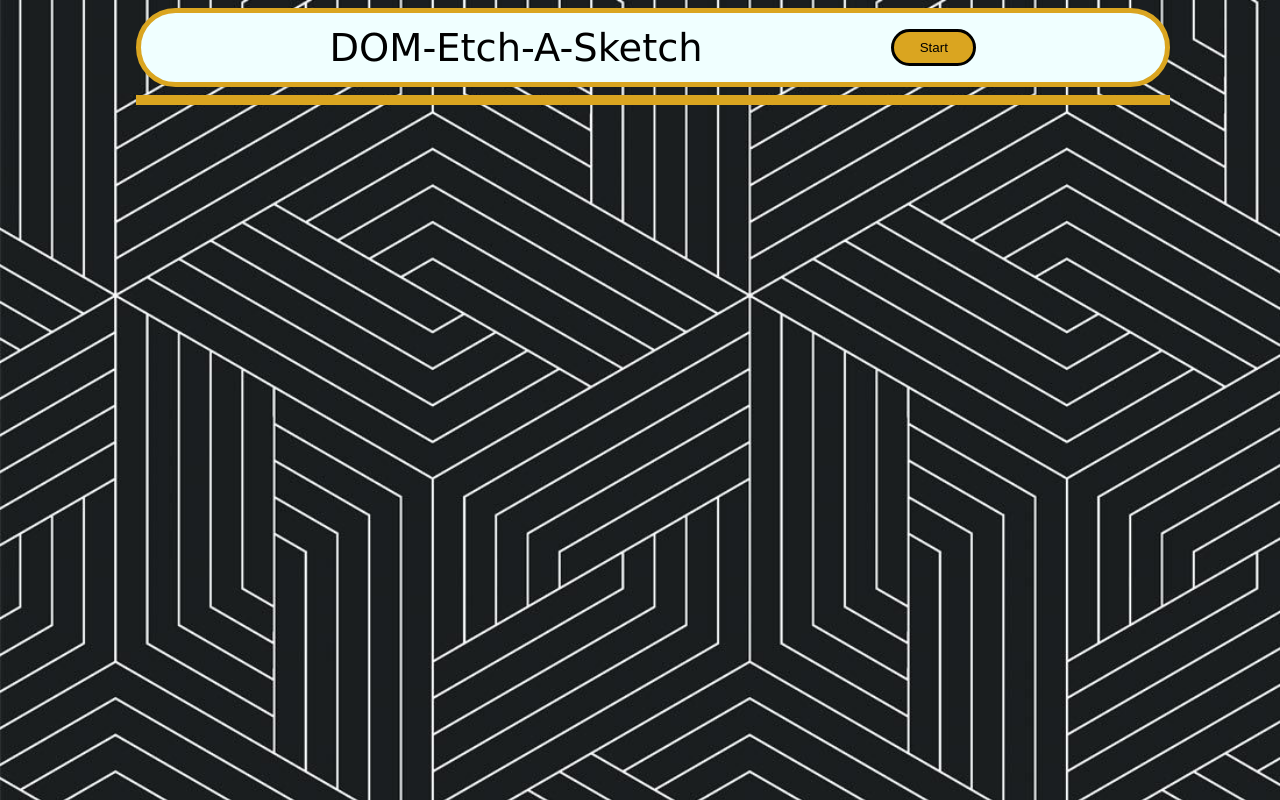
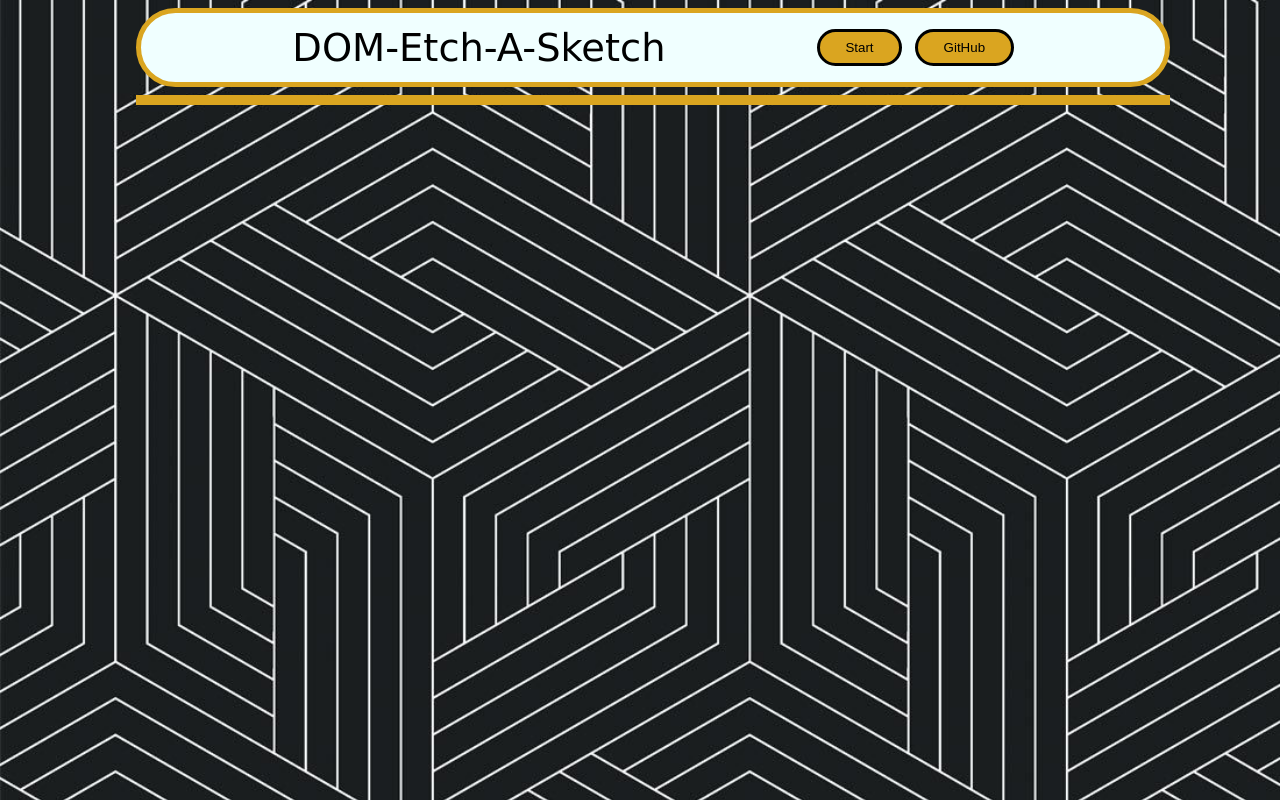
Before and after one commit to danielquerrey/DOM-Etch-A-Sketch, a plain HTML site: page index.html in a window 1280 px wide. Drawn offline with Linux system fonts and the light colour scheme.

Commit message:
v1.2.0
Added GitHub button.

```diff
--- a/index.html
+++ b/index.html
@@ -2,21 +2,22 @@
 <html lang="en">
 
 <head>
-    <meta charset="utf-8" name = "viewport" content = "width = device-width, initial-scale=1">
+    <meta charset="utf-8" name="viewport" content="width = device-width, initial-scale=1">
     <title>DOM-Etch-A-Sketch</title>
     <link href="style.css" rel="stylesheet">
 </head>
 
 <body>
-    <!-- Let's load a loading page -->
-
     <div class="loading-page">
         <div class="page-item" id='header'>
-            <div id = 'header-title'>
+            <div id='header-title'>
                 <p id='title-text'>DOM-Etch-A-Sketch</p>
             </div>
             <div id='header-btn-placeholder'>
                 <button id='header-btn'>Start</button>
+                <button id='git-btn'>GitHub</button>
+
+
             </div>
         </div>
         <div class="page-item" id="box-array">
--- a/script.js
+++ b/script.js
@@ -5,7 +5,6 @@ function startGame(e) {
     let num_boxes = Number(prompt(" Enter number of grid squares (A * A) "));
     if (!num_boxes) return console.log("Wrong input"); // type check HERE
     console.log(num_boxes);
-    // if (Object.is(document.querySelector('#box-array').firstElementChild, null)) return console.log('no child');
     let boxArray = document.querySelector('#box-array');
     if (!(boxArray.hasChildNodes())) { console.log('no child'); }
     else {
@@ -21,7 +20,6 @@ function startGame(e) {
         for (let j = 0; j < num_boxes; j++) {
             let cell = document.createElement('div');
             cell.id = 'cell';
-            // console.log(cell);
             row.appendChild(cell);
         }
         let row_sel = document.querySelector('#box-array');
@@ -32,6 +30,12 @@ function startGame(e) {
 
 }
 
+function gitLink(e) {
+    window.open("https://github.com/danielquerrey/DOM-Etch-A-Sketch", "_blank");
+}
+
+let gitButton = document.querySelector('#git-btn');
+gitButton.addEventListener('click', gitLink);
 
 let startButton = document.querySelector('#header-btn');
 startButton.addEventListener('click', startGame);
--- a/style.css
+++ b/style.css
@@ -58,14 +58,11 @@ p {
 
 #header-btn-placeholder {
     display: flex;
-    justify-content: center;
+    justify-content: space-around;
 }
 
 #header-btn {
-    /* margin: 20px;
-    padding: 10px;
-    padding-right: 20px;
-    padding-left: 20px; */
+
     margin-top: 2vh;
     padding-right: 2vw;
     padding-left: 2vw;
@@ -79,10 +76,28 @@ p {
     background-color: goldenrod;
 }
 
-#header-btn:hover {
+#git-btn {
+
+    margin-top: 2vh;
+    margin-left: 1vw;
+    padding-right: 2vw;
+    padding-left: 2vw;
+    padding-top: 1vh;
+    padding-bottom: 1vh;
+    margin-bottom: 2vh;
+    color: black;
+    border:3px solid black;
+    border-radius: 20px;
+    transition: .5s;
+    background-color: goldenrod;
+}
+
+#header-btn:hover, #git-btn:hover{
     transition: .5s;
     scale:1.2;
 }
+
+
 
 
 #box-array {
@@ -110,7 +125,6 @@ p {
     background-color: azure;
     border: 1px solid black;
     width: 80vw;
-    /* this is the max width so no matter what dimensions it always fills up */
     transition: .1s;
 }
 
```
